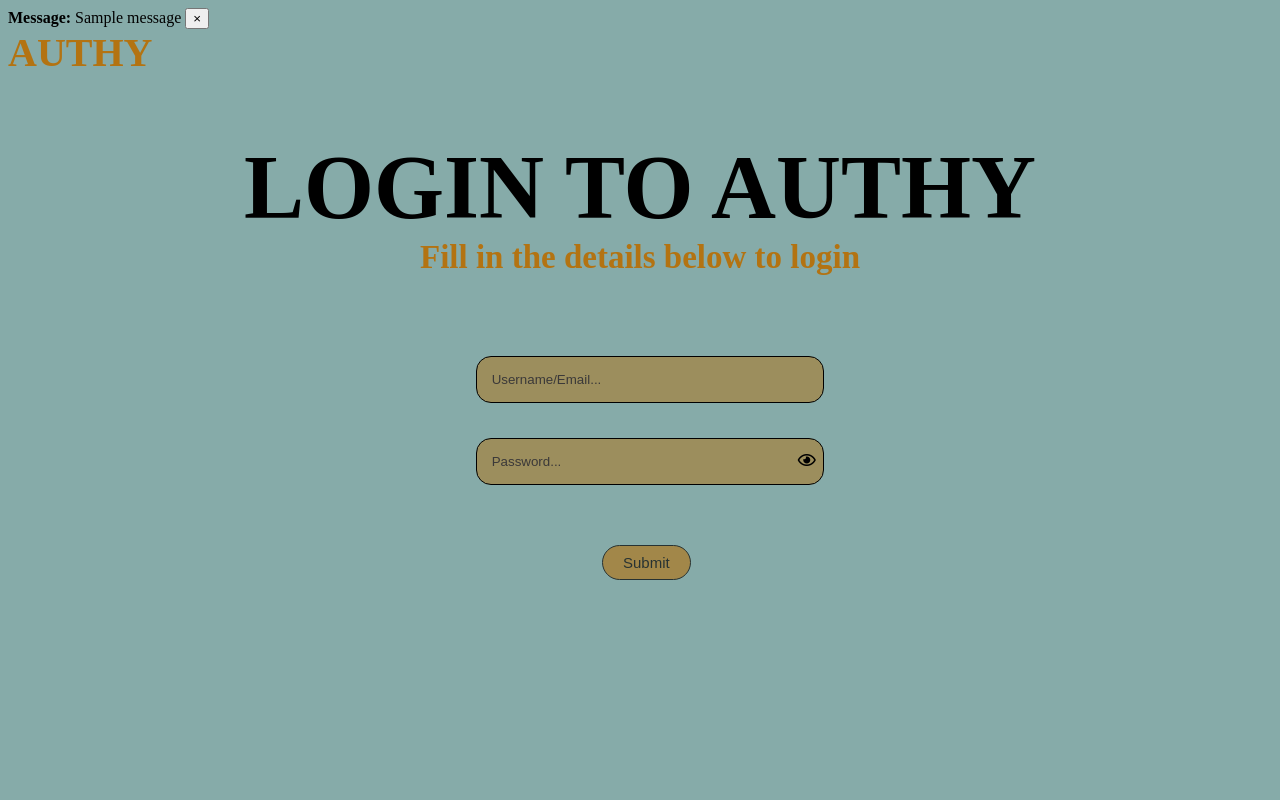
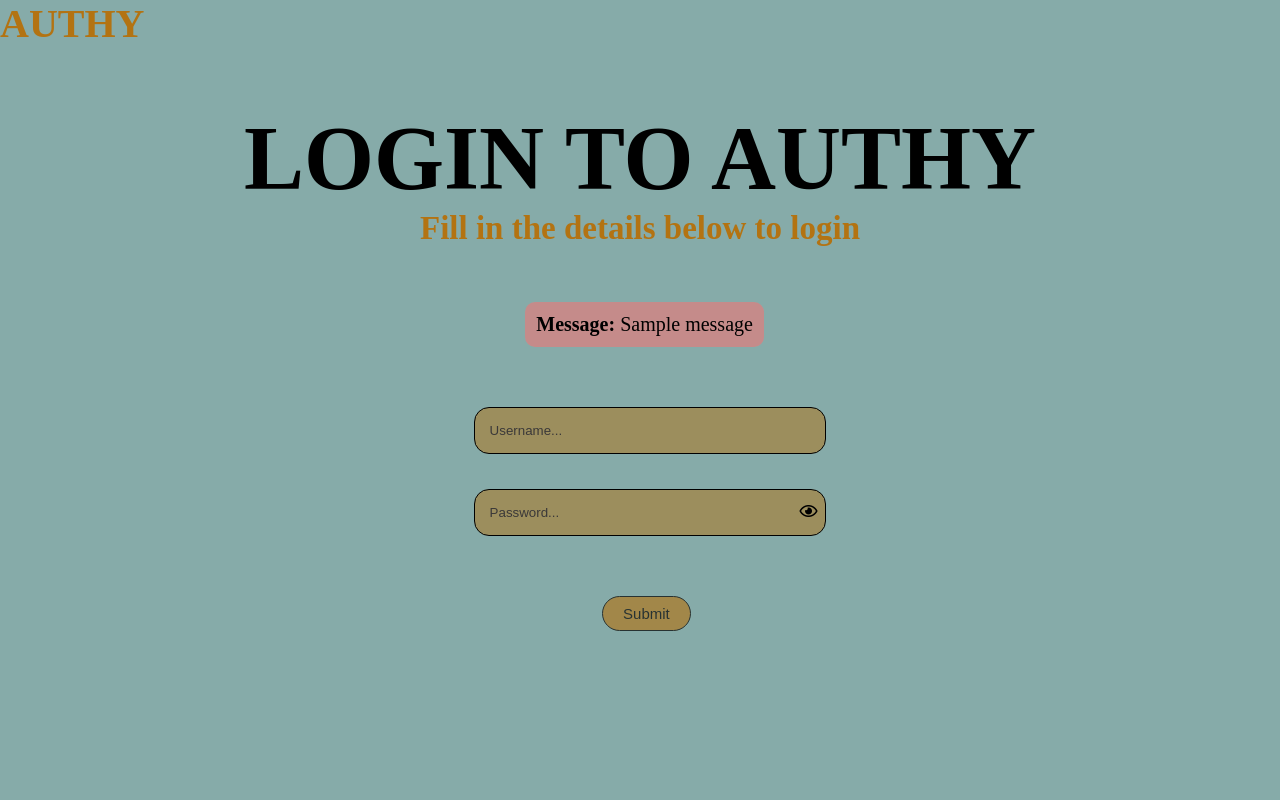
Before and after one commit to Caroline-Mwangi/Authy-System, a Django app: page /login in a window 1280 px wide. Run offline with Django 4.2, Linux system fonts and the light colour scheme; one stand-in notice (Sample message) is shown; some libraries are stand-ins or nearby versions; some web fonts are replaced.

Commit message:
css modifications

```diff
--- a/authentication/views.py
+++ b/authentication/views.py
@@ -48,7 +48,7 @@ def register(request):
         myuser.is_active = False
         myuser.save()
 
-        messages.success(request, "Yaayy! Your Details Has Been Successfully Submitted. Check your email for verification.")
+        messages.success(request, "Yaayy! Your Details Has Been Successfully Submitted. Check your email for verification before you login.")
 
         #Welcome Email
         subject = "Welcome To Authy"
--- a/static/css/login.css
+++ b/static/css/login.css
@@ -1,6 +1,10 @@
 body{
     background-color: #86ABA9;
     font-family: "Fanwood Text";
+    width: 100vw;
+    min-height: 100vh;
+    margin: 0;
+    overflow: hidden;
 }
 
 .logo{
@@ -23,7 +27,7 @@ body{
     text-align: center;
     font-size: 33px;
     margin-top: 0px;
-    margin-bottom: 80px;
+    margin-bottom: 55px;
 }
 
 input{
@@ -68,3 +72,16 @@ i{
     margin-left: -30px;
     cursor: pointer;
 }
+
+.alert{
+    font-size: 20px;
+    text-align: center;
+    margin-bottom: 60px;
+    border: 1px solid transparent;
+    border-radius: 10px;
+    padding: 10px 10px 10px 10px;
+    width: 17%;
+    position: relative;
+    left: 41%;
+    background-color: rgba(241, 119, 119, 0.6);
+}
--- a/templates/authentication/login.html
+++ b/templates/authentication/login.html
@@ -13,22 +13,20 @@
 
     </head>
     <body>
-        {% for message in messages %}
-        <div class="alert alert-{{ message.tags }} alert-dismissible fade show" role="alert">
-            <strong>Message:</strong> {{ message }}
-            <button type="button" class="close" data-dismiss="alert" aria-label="Close">
-            <span aria-hidden="true">&times;</span>
-            </button>
-        </div>
-        {% endfor %}
 
         <h1 class="logo">AUTHY</h1>
         <h1 class="main-head">LOGIN TO AUTHY</h1>
         <h3 class="mini-head">Fill in the details below to login</h3>
 
+        {% for message in messages %}
+        <div class="alert alert-{{ message.tags }} alert-dismissible fade show" role="alert">
+            <strong>Message:</strong> {{ message }}
+        </div>
+        {% endfor %}
+
         <form action="/login" method="post">
         {% csrf_token %}
-            <input type="text" id="uname" name="uname" placeholder="Username/Email...">
+            <input type="text" id="uname" name="uname" placeholder="Username...">
             <br>
 
             <input type="password" id="pass" name="pass" placeholder="Password...">
```
Also changed, not shown: static/css/index.css (+18 -1 lines), static/css/landing.css (+10 -4 lines), static/css/register.css (+18 -1 lines), templates/authentication/index.html (+4 -5 lines), templates/authentication/register.html (+6 -8 lines), db.sqlite3.
